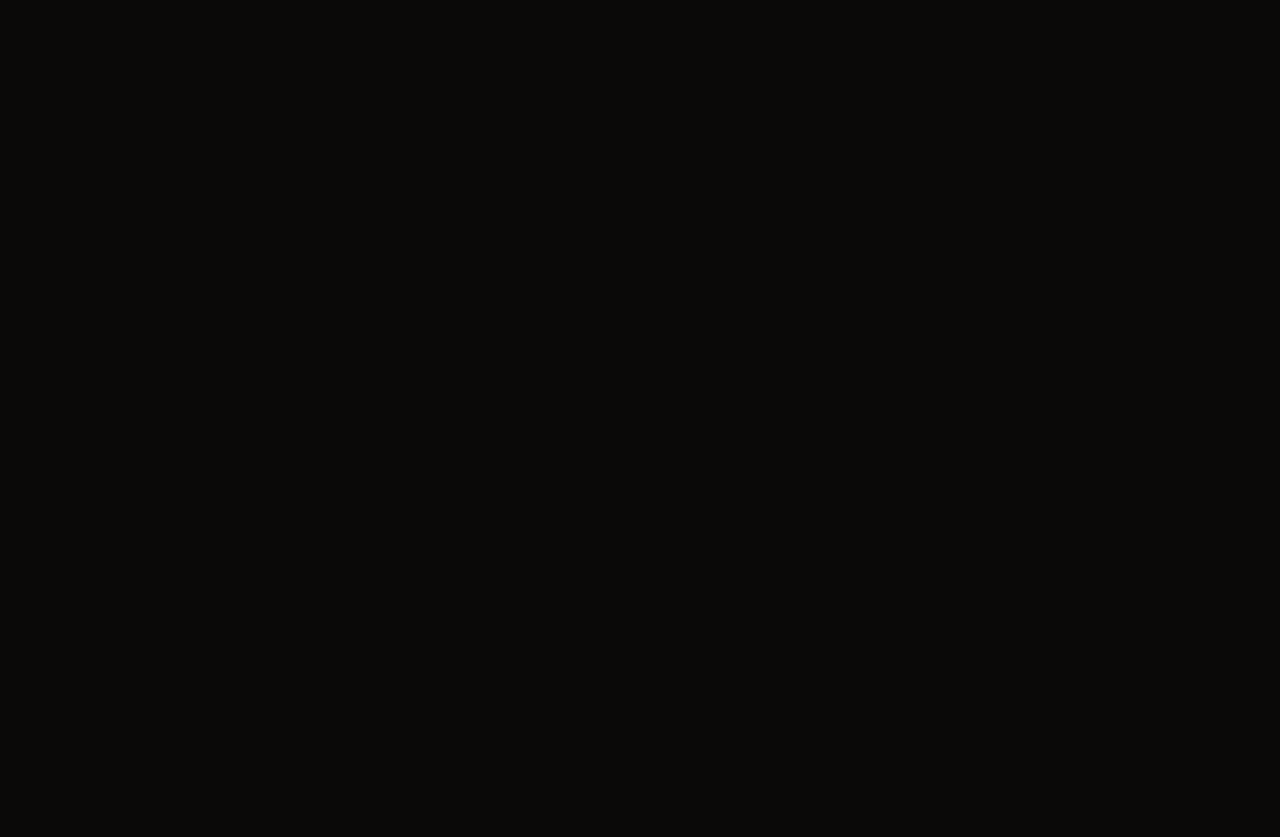
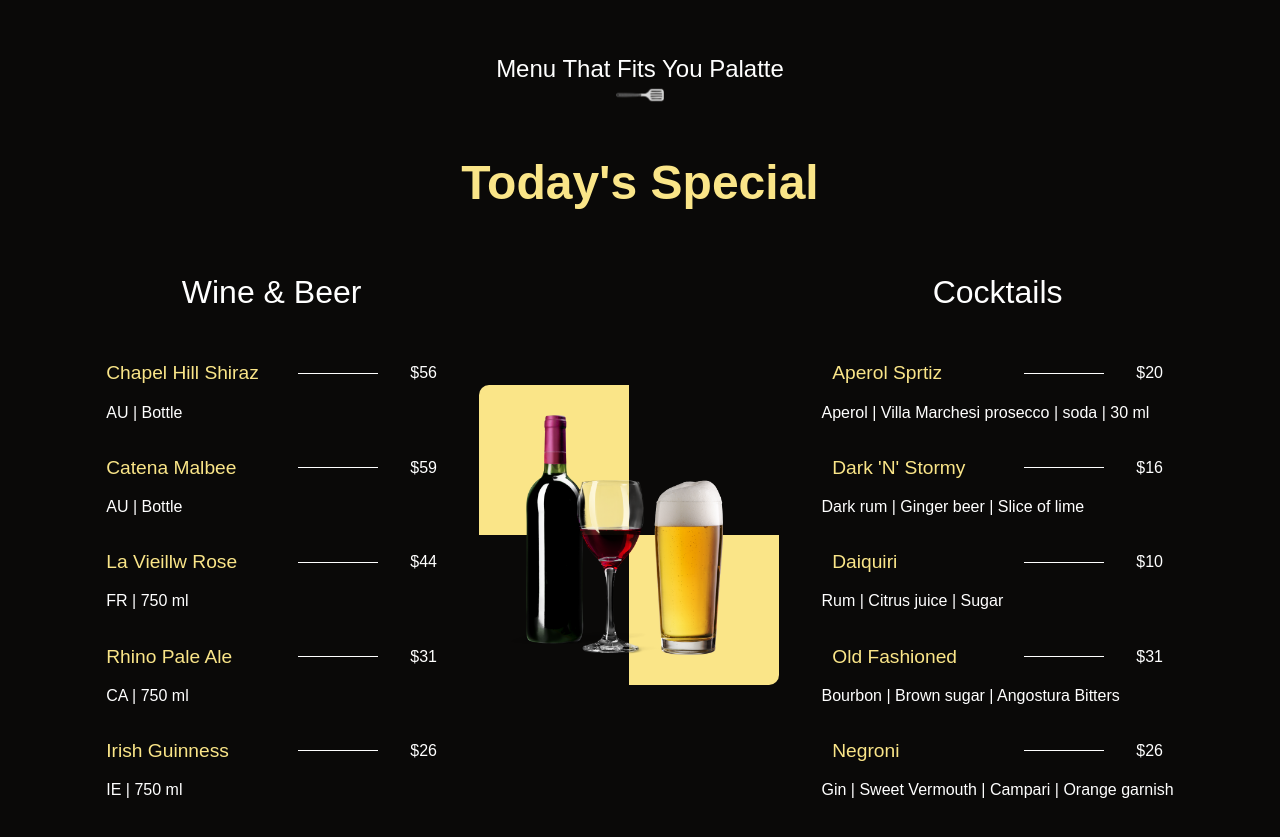
Before and after one commit to enes-erenn/restaurant-1, a Next.js app: page / in a window 1280 px wide. Shown: the part 1443-2280 px from the top of the page. Before the commit the page ends 1314 px from the top, so only its background shows below. Built offline with nearby package versions, Linux system fonts and the light colour scheme; a web font is replaced by a local one.

Commit message:
Added Menu

```diff
--- a/components/Header/index.tsx
+++ b/components/Header/index.tsx
@@ -8,7 +8,7 @@
   return (
     <div className={styles.container}>
       <div className={styles.info}>
-        <SubHeading title="Chase the new flavour" />
+        <SubHeading title="Chase the new flavour" alignImage="start" />
         <h1 className={styles.header}>The Key to Fine Dining</h1>
         <p className={styles.description}>
           It is a long established fact that a reader will be distracted by the
--- /dev/null
+++ b/components/Menu/Menu.module.scss
@@ -0,0 +1,82 @@
+$dark: #0a0908;
+$gray: #ccc5b9;
+$golden: #fae588;
+
+.container {
+  width: 90%;
+  color: white;
+  display: flex;
+  margin: 10rem auto;
+  align-items: center;
+  justify-content: center;
+  flex-direction: column;
+
+  .header {
+    font-size: 3rem;
+    color: $golden;
+  }
+  .wrapper {
+    display: flex;
+    align-items: center;
+    justify-content: space-between;
+    width: 100%;
+
+    .menu {
+      margin: 0 auto;
+      display: flex;
+      align-items: center;
+      justify-content: center;
+      flex-direction: column;
+      .menu_Header {
+        font-size: 2rem;
+      }
+      .menu_item {
+        margin-bottom: 1rem;
+
+        .title {
+          min-width: 10rem;
+          max-width: 10rem;
+          overflow: hidden;
+          color: $golden;
+          font-size: 1.2rem;
+        }
+        .dash {
+          width: 5rem;
+          border-bottom: 1px solid white;
+        }
+        .menu_head {
+          display: flex;
+          align-items: center;
+          justify-content: center;
+          gap: 2rem;
+        }
+      }
+    }
+  }
+}
+
+@media only screen and (max-width: 1200px) {
+  .container {
+    width: 100%;
+  }
+}
+
+@media only screen and (max-width: 1000px) {
+  .wrapper {
+    display: flex;
+    align-items: center;
+    justify-content: center;
+    flex-direction: column;
+    gap: 5rem;
+
+    .menu {
+      width: 100%;
+    }
+    .menu_item {
+      .title {
+        min-width: 16rem !important;
+        max-width: 16rem !important;
+      }
+    }
+  }
+}
--- /dev/null
+++ b/components/Menu/MenuItem.tsx
@@ -0,0 +1,23 @@
+import React from "react";
+import styles from "./Menu.module.scss";
+
+interface Props {
+  title: string;
+  tags: string;
+  price: string;
+}
+
+const MenuItem: React.FC<Props> = ({ title, tags, price }) => {
+  return (
+    <div className={styles.menu_item}>
+      <div className={styles.menu_head}>
+        <p className={styles.title}>{title}</p>
+        <span className={styles.dash} />
+        <p>{price}</p>
+      </div>
+      <span>{tags}</span>
+    </div>
+  );
+};
+
+export default MenuItem;
--- /dev/null
+++ b/components/Menu/index.tsx
@@ -0,0 +1,55 @@
+import React from "react";
+import Image from "next/image";
+import SubHeading from "../SubHeading";
+import { wines, cocktails } from "../../data";
+import MenuItem from "./MenuItem";
+import WineAndBeer from "../../assets/images/wine_and_beer.png";
+import styles from "./Menu.module.scss";
+
+const Menu: React.FC = () => {
+  return (
+    <div className={styles.container}>
+      <SubHeading title="Menu That Fits You Palatte" alignImage="center" />
+      <h1 className={styles.header}>Today&apos;s Special</h1>
+      <div className={styles.wrapper}>
+        <div className={styles.menu}>
+          <p className={styles.menu_Header}>Wine & Beer</p>
+          <div className={styles.menu_item}>
+            {wines.map((item) => (
+              <MenuItem
+                key={item.title}
+                title={item.title}
+                price={item.price}
+                tags={item.tags}
+              />
+            ))}
+          </div>
+        </div>
+        <div>
+          <Image
+            src={WineAndBeer}
+            alt="Wine and Beer"
+            width="300"
+            height="300"
+            style={{ borderRadius: "10px" }}
+          />
+        </div>
+        <div className={styles.menu}>
+          <p className={styles.menu_Header}>Cocktails</p>
+          <div className={styles.menu_item}>
+            {cocktails.map((item) => (
+              <MenuItem
+                key={item.title}
+                title={item.title}
+                price={item.price}
+                tags={item.tags}
+              />
+            ))}
+          </div>
+        </div>
+      </div>
+    </div>
+  );
+};
+
+export default Menu;
--- a/components/SubHeading/index.tsx
+++ b/components/SubHeading/index.tsx
@@ -4,13 +4,27 @@
 
 interface Props {
   title: string;
+  alignImage: "start" | "center" | "end";
 }
 
-const SubHeading: React.FC<Props> = ({ title }) => {
+const SubHeading: React.FC<Props> = ({ title, alignImage }) => {
   return (
     <div style={{ marginBottom: "1rem" }}>
-      <p style={{ marginBottom: "0", fontSize: "1.5rem" }}>{title}</p>
-      <Image src={Spatula} alt="Spatula" width="48" height="24" />
+      <p style={{ marginBottom: "0", fontSize: "1.5rem", textAlign: "center" }}>
+        {title}
+      </p>
+      <div
+        style={{
+          width: "100% ",
+          display: "flex",
+          alignItems: "center",
+          justifyContent: `${
+            alignImage === "center" ? "center" : "flex" + "-" + alignImage
+          }`,
+        }}
+      >
+        <Image src={Spatula} alt="Spatula" width="48" height="24" />
+      </div>
     </div>
   );
 };
--- /dev/null
+++ b/data.ts
@@ -0,0 +1,97 @@
+interface Wines {
+  title: string;
+  price: string;
+  tags: string;
+}
+interface Cocktails {
+  title: string;
+  price: string;
+  tags: string;
+}
+interface Awards {
+  title: string;
+  subtitle: string;
+}
+
+export const wines: Wines[] = [
+  {
+    title: "Chapel Hill Shiraz",
+    price: "$56",
+    tags: "AU | Bottle",
+  },
+  {
+    title: "Catena Malbee",
+    price: "$59",
+    tags: "AU | Bottle",
+  },
+  {
+    title: "La Vieillw Rose",
+    price: "$44",
+    tags: "FR | 750 ml",
+  },
+  {
+    title: "Rhino Pale Ale",
+    price: "$31",
+    tags: "CA | 750 ml",
+  },
+  {
+    title: "Irish Guinness",
+    price: "$26",
+    tags: "IE | 750 ml",
+  },
+];
+
+export const cocktails: Cocktails[] = [
+  {
+    title: "Aperol Sprtiz",
+    price: "$20",
+    tags: "Aperol | Villa Marchesi prosecco | soda | 30 ml",
+  },
+  {
+    title: "Dark 'N' Stormy",
+    price: "$16",
+    tags: "Dark rum | Ginger beer | Slice of lime",
+  },
+  {
+    title: "Daiquiri",
+    price: "$10",
+    tags: "Rum | Citrus juice | Sugar",
+  },
+  {
+    title: "Old Fashioned",
+    price: "$31",
+    tags: "Bourbon | Brown sugar | Angostura Bitters",
+  },
+  {
+    title: "Negroni",
+    price: "$26",
+    tags: "Gin | Sweet Vermouth | Campari | Orange garnish",
+  },
+];
+
+export const awards: Awards[] = [
+  {
+    title: "Bib Gourmond",
+    subtitle: "Lorem ipsum dolor sit amet, consectetur.",
+  },
+  {
+    title: "Rising Star",
+    subtitle: "Lorem ipsum dolor sit amet, consectetur.",
+  },
+  {
+    title: "AA Hospitality",
+    subtitle: "Lorem ipsum dolor sit amet, consectetur.",
+  },
+  {
+    title: "Outstanding Chef",
+    subtitle: "Lorem ipsum dolor sit amet, consectetur.",
+  },
+];
+
+/* const exportedObject = {
+  wines: Wines[];
+  cocktails: Cocktails[];
+  awards: Awards[];
+};
+
+export default exportedObject; */
--- a/pages/index.tsx
+++ b/pages/index.tsx
@@ -1,6 +1,7 @@
 import type { NextPage } from "next";
 import AboutUs from "../components/AboutUs";
 import Header from "../components/Header";
+import Menu from "../components/Menu";
 import Navbar from "../components/Navbar";
 
 const Home: NextPage = () => {
@@ -9,6 +10,7 @@
       <Navbar />
       <Header />
       <AboutUs />
+      <Menu />
     </>
   );
 };
```
Also changed, not shown: assets/images/wine_and_beer.png (added).
